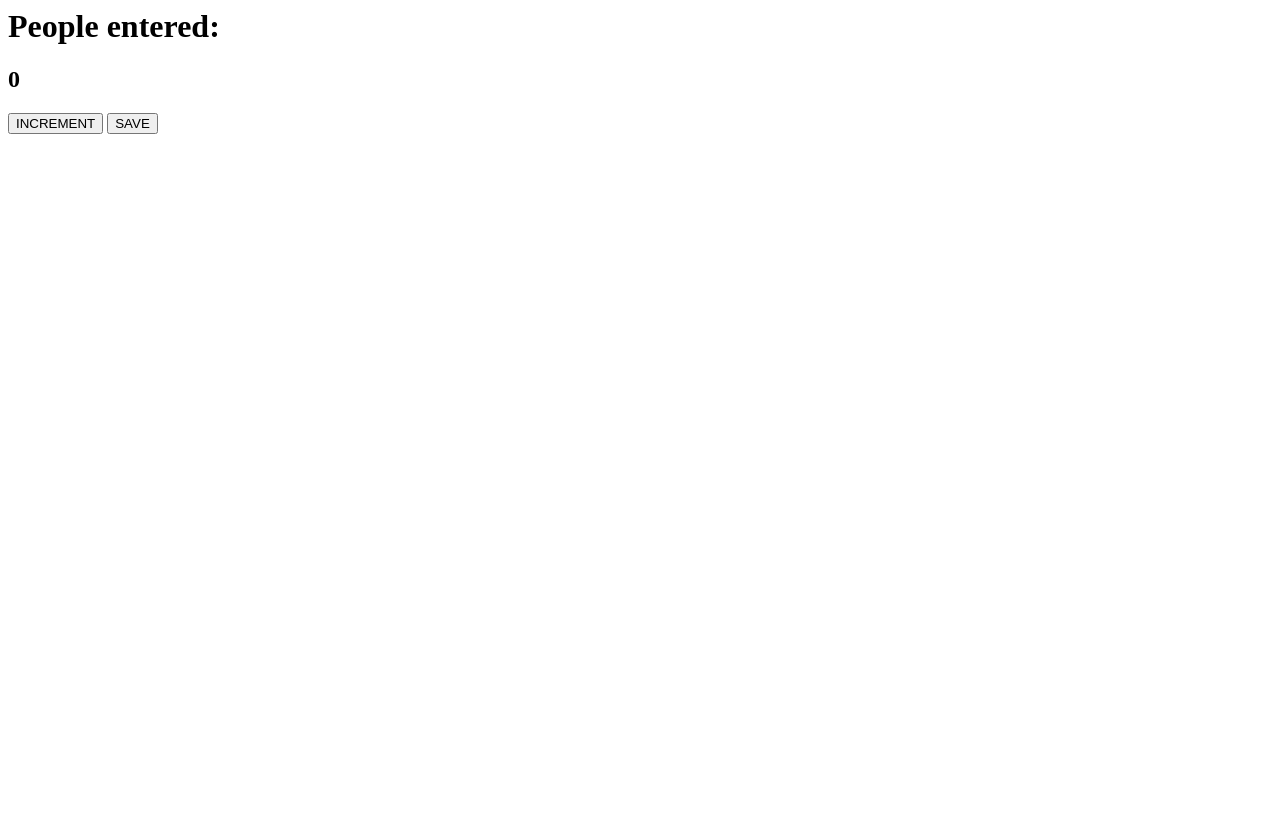
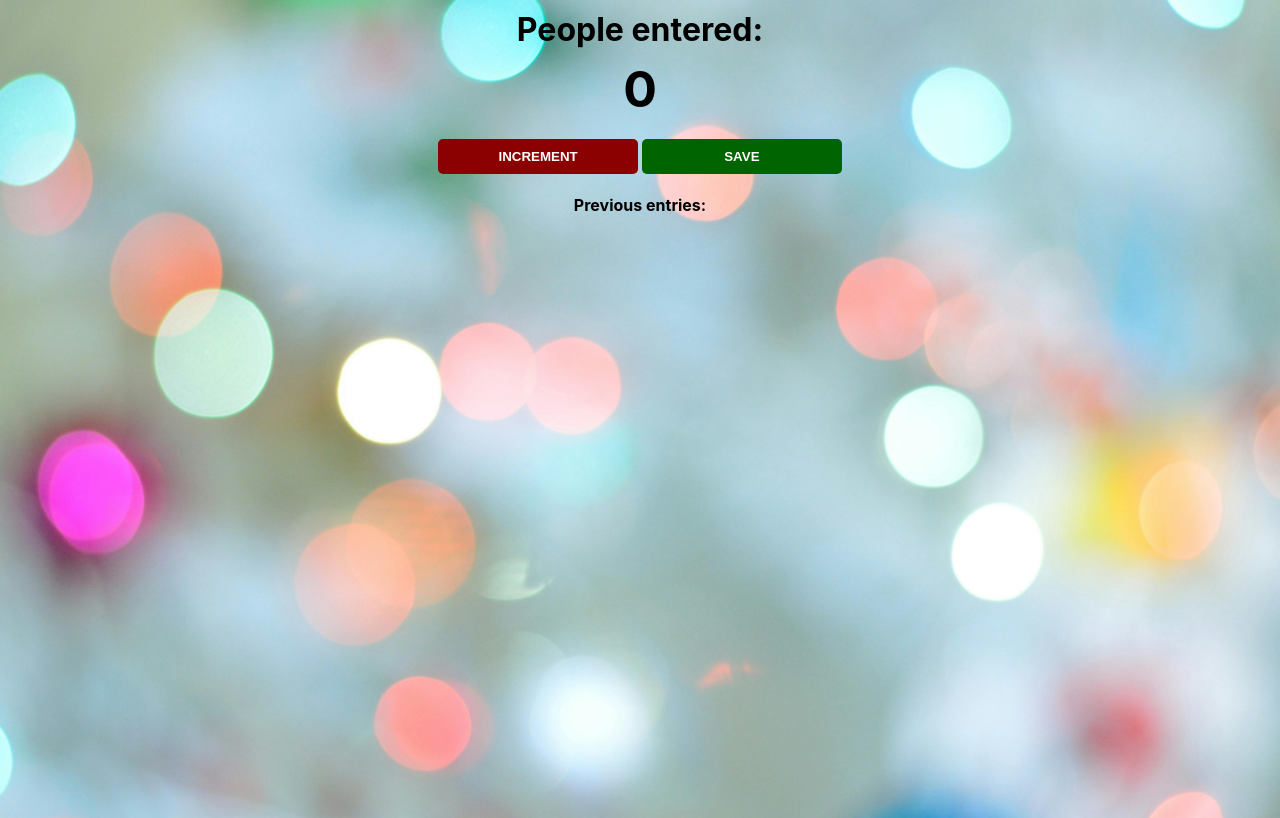
Before and after one commit to IntScription/hello-javascript, a website: page Passenger-counter/index.html in a window 1280 px wide. Drawn offline with Linux system fonts and the light colour scheme.

Commit message:
Counts the number of passengers

```diff
--- a/Passenger-counter/index.html
+++ b/Passenger-counter/index.html
@@ -8,6 +8,7 @@
     <!-- Create an increment button  with the id='increment-btn'-->
     <button id="increment-btn" onclick="increment()">INCREMENT</button>
     <button id="save-btn" onclick="save()">SAVE</button>
+    <p id="save-el">Previous entries:</p>
     <script src="index.js"></script>
   </body>
 </html>
--- a/Passenger-counter/index.js
+++ b/Passenger-counter/index.js
@@ -1,11 +1,15 @@
+let saveEl = document.getElementById('save-el');
 let countEl = document.getElementById('count-el');
 let count = 0;
 
 const increment = () => {
   count++;
-  countEl.innerText = count;
+  countEl.textContent = count;
 };
 
 const save = () => {
-  console.log(count);
+  let countStr = count + ' - ';
+  saveEl.textContent += countStr;
+  countEl.textContent = 0;
+  count = 0;
 };
--- a/Passenger-counter/styles.css
+++ b/Passenger-counter/styles.css
@@ -0,0 +1,39 @@
+body {
+  background-image: url('station.jpg');
+  background-size: cover;
+  font-family: -apple-system, BlinkMacSystemFont, 'Segoe UI', Roboto, Oxygen,
+    Ubuntu, Cantarell, 'Open Sans', 'Helvetica Neue', sans-serif;
+  font-weight: bold;
+  text-align: center;
+  height: 100vh;
+}
+
+h1 {
+  margin-top: 10px;
+  margin-bottom: 10px;
+}
+
+h2 {
+  font-size: 50px;
+  margin-top: 0;
+  margin-bottom: 20px;
+}
+
+button {
+  border: none;
+  padding-top: 10px;
+  padding-bottom: 10px;
+  color: white;
+  font-weight: bold;
+  width: 200px;
+  margin-bottom: 5px;
+  border-radius: 5px;
+}
+
+#increment-btn {
+  background: darkred;
+}
+
+#save-btn {
+  background: darkgreen;
+}
```
Also changed, not shown: Passenger-counter/station.jpg (added).
